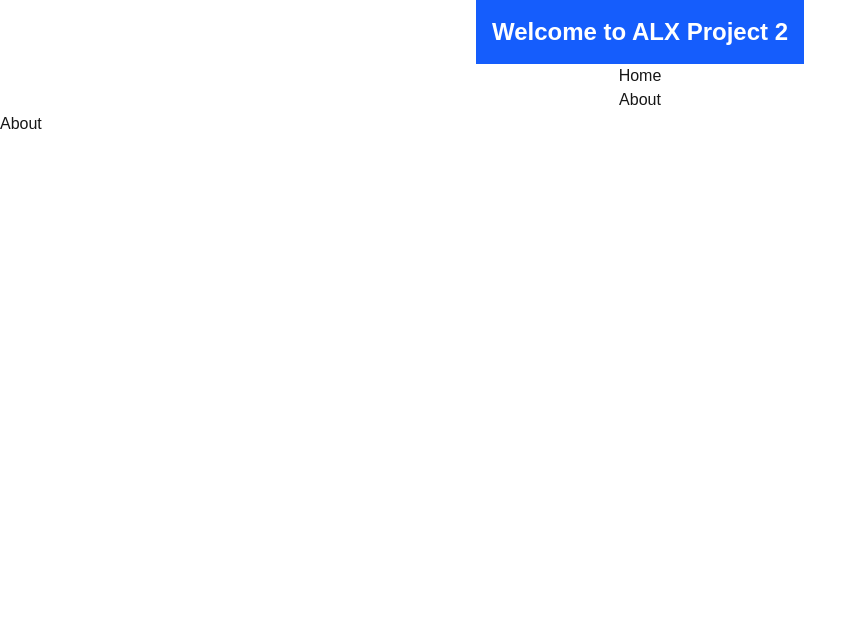
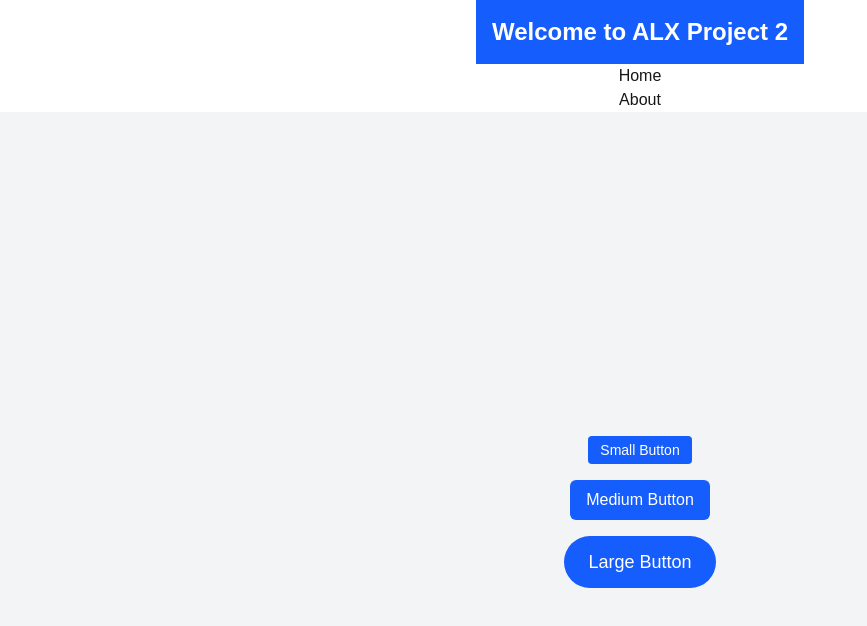
Before and after one commit to wizleriq/alx-project-0x02-setup, a Next.js app in the folder alx-project-0x02/: page /about in a window 1280 px wide. Shown: the top 626 px of the page, without its empty margins (0-867 px from the left). Built offline with nearby package versions, Linux system fonts and the light colour scheme.

Commit message:
Button Props

```diff
--- /dev/null
+++ b/alx-project-0x02/components/common/Button.tsx
@@ -0,0 +1,34 @@
+// components/common/Button.tsx
+import React from 'react';
+import { ButtonProps } from '@/interfaces';
+
+const sizeClasses = {
+  small: 'px-3 py-1 text-sm',
+  medium: 'px-4 py-2 text-base',
+  large: 'px-6 py-3 text-lg',
+};
+
+const shapeClasses = {
+  'rounded-sm': 'rounded-sm',
+  'rounded-md': 'rounded-md',
+  'rounded-full': 'rounded-full',
+};
+
+const Button: React.FC<ButtonProps> = ({
+  size = 'medium',
+  shape = 'rounded-md',
+  children,
+  className = '',
+  ...rest
+}) => {
+  return (
+    <button
+      className={`bg-blue-600 text-white ${sizeClasses[size]} ${shapeClasses[shape]} ${className} hover:bg-blue-700 transition`}
+      {...rest}
+    >
+      {children}
+    </button>
+  );
+};
+
+export default Button;
--- a/alx-project-0x02/interfaces/index.ts
+++ b/alx-project-0x02/interfaces/index.ts
@@ -1,3 +1,4 @@
+import { ButtonHTMLAttributes } from 'react';
 export interface User {
   name: string;
   email: string;
@@ -12,3 +13,9 @@
   onClose: () => void;
   onSubmit: (title: string, content: string) => void;
 }
+
+export interface ButtonProps extends ButtonHTMLAttributes<HTMLButtonElement> {
+  size?: 'small' | 'medium' | 'large';
+  shape?: 'rounded-sm' | 'rounded-md' | 'rounded-full';
+  children: React.ReactNode;
+}
--- a/alx-project-0x02/pages/about.tsx
+++ b/alx-project-0x02/pages/about.tsx
@@ -1,11 +1,15 @@
-import React from 'react'
+// pages/about.tsx
+import React from 'react';
+import Button from '@/components/common/Button';
 
-const about = () => {
+const About = () => {
   return (
-    <div>
-        <h1> About </h1>
+    <div className="min-h-screen flex flex-col items-center justify-center space-y-4 bg-gray-100 p-6">
+      <Button size="small" shape="rounded-sm">Small Button</Button>
+      <Button size="medium" shape="rounded-md">Medium Button</Button>
+      <Button size="large" shape="rounded-full">Large Button</Button>
     </div>
-  )
-}
+  );
+};
 
-export default about
+export default About;
```
